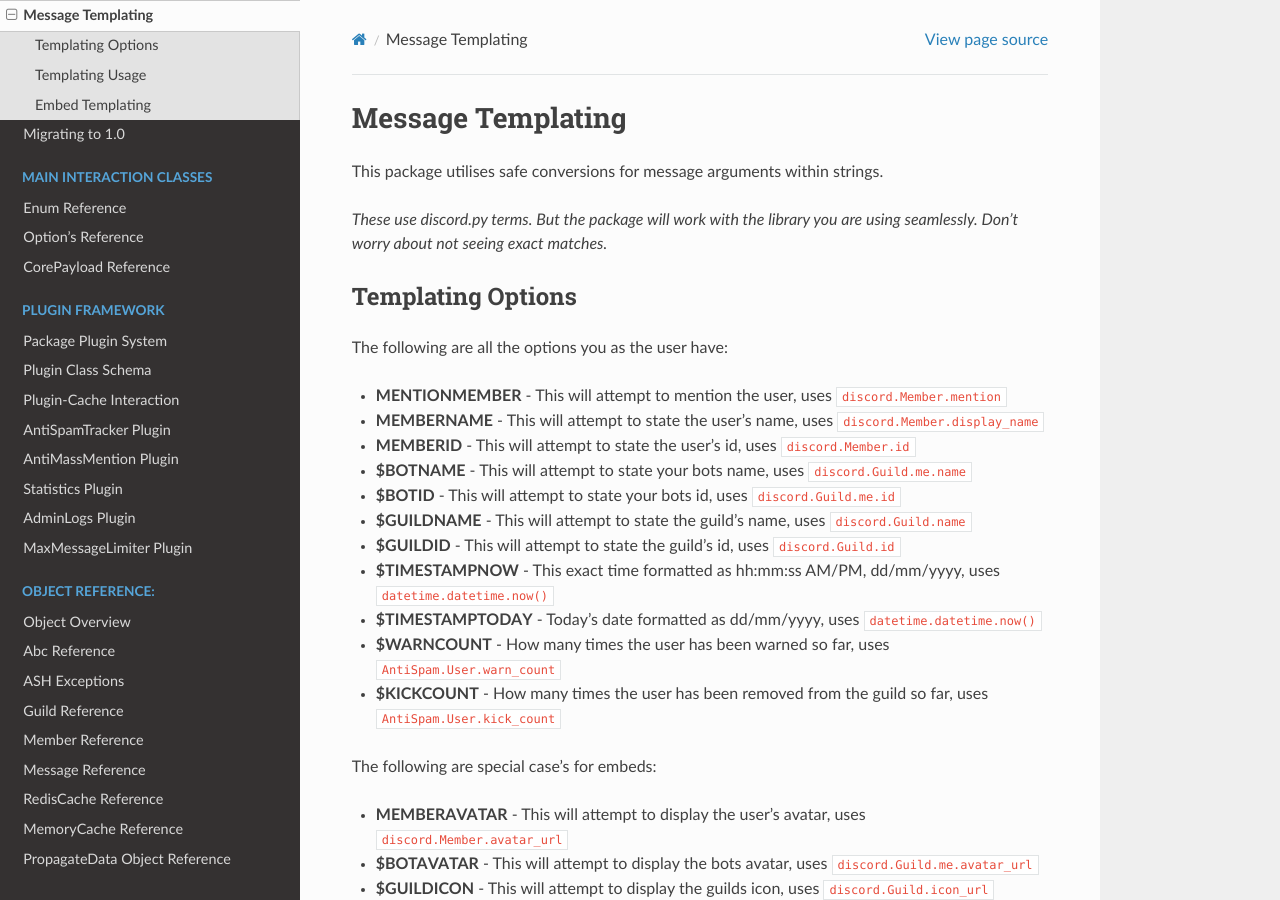
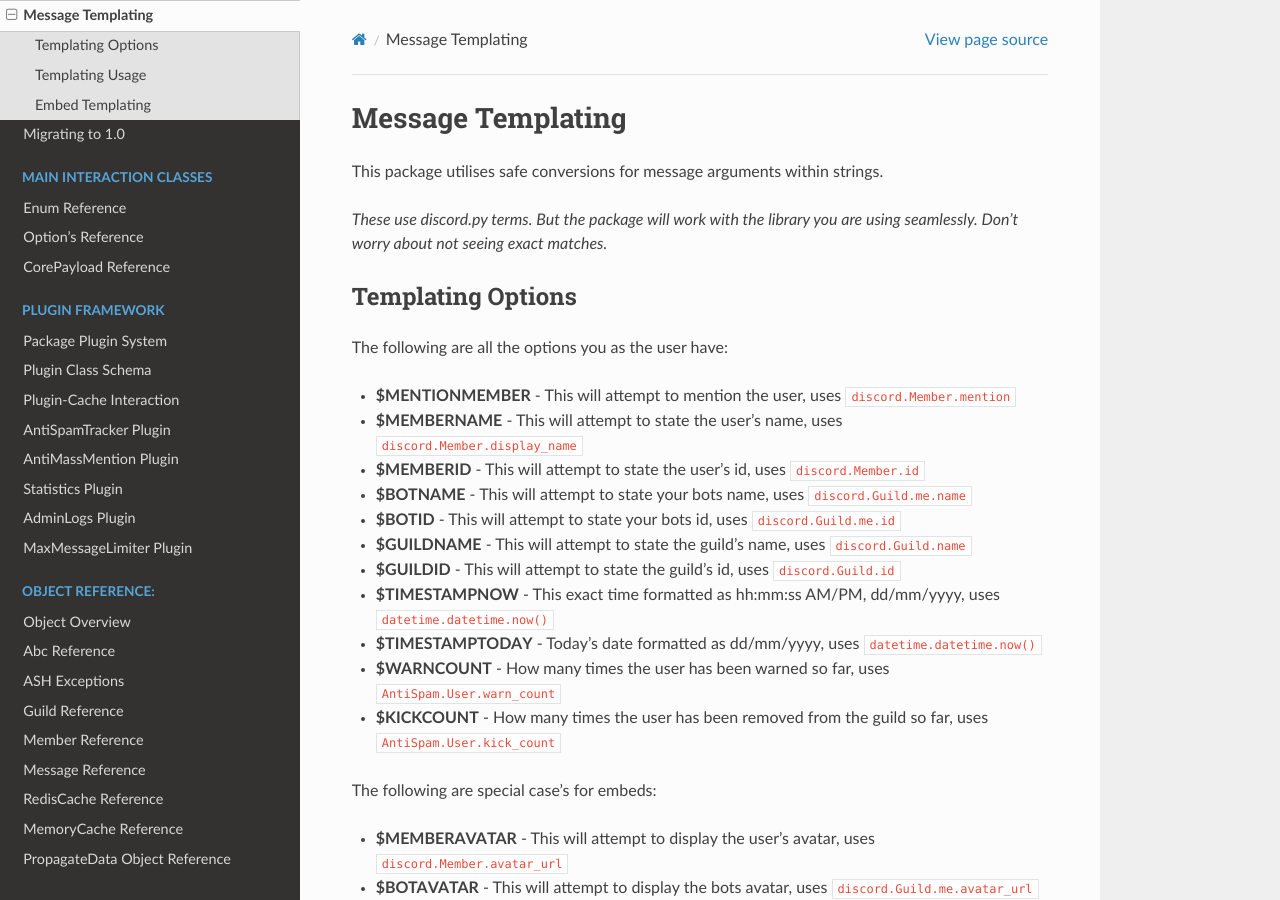
Before and after one commit to Skelmis/Discord-Anti-Spam, a Sphinx documentation site: the page built from docs/modules/main/template.rst, in a window 1280 px wide and 900 px high. Built offline with Sphinx 7.4.7 and the Read the Docs theme 2.0.0, drawn with Linux system fonts in a browser that asks for light colours.

Commit message:
Fix documentation

```diff
--- a/docs/modules/main/template.rst
+++ b/docs/modules/main/template.rst
@@ -11,9 +11,9 @@ Templating Options
 
 The following are all the options you as the user have:
 
-* **MENTIONMEMBER** - This will attempt to mention the user, uses ``discord.Member.mention``
-* **MEMBERNAME** - This will attempt to state the user's name, uses ``discord.Member.display_name``
-* **MEMBERID** - This will attempt to state the user's id, uses ``discord.Member.id``
+* **$MENTIONMEMBER** - This will attempt to mention the user, uses ``discord.Member.mention``
+* **$MEMBERNAME** - This will attempt to state the user's name, uses ``discord.Member.display_name``
+* **$MEMBERID** - This will attempt to state the user's id, uses ``discord.Member.id``
 
 * **$BOTNAME** - This will attempt to state your bots name, uses ``discord.Guild.me.name``
 * **$BOTID** - This will attempt to state your bots id, uses ``discord.Guild.me.id``
@@ -30,7 +30,7 @@ The following are all the options you as the user have:
 
 The following are special case's for embeds:
 
-* **MEMBERAVATAR** - This will attempt to display the user's avatar, uses ``discord.Member.avatar_url``
+* **$MEMBERAVATAR** - This will attempt to display the user's avatar, uses ``discord.Member.avatar_url``
 * **$BOTAVATAR** - This will attempt to display the bots avatar, uses ``discord.Guild.me.avatar_url``
 * **$GUILDICON** - This will attempt to display the guilds icon, uses ``discord.Guild.icon_url``
 
```
